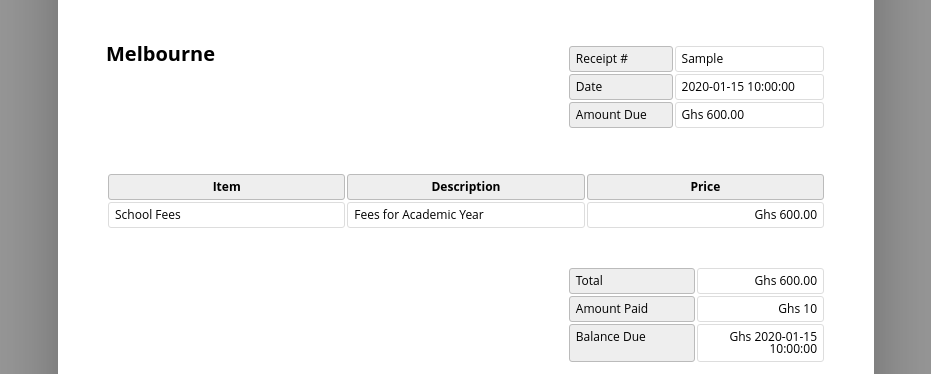
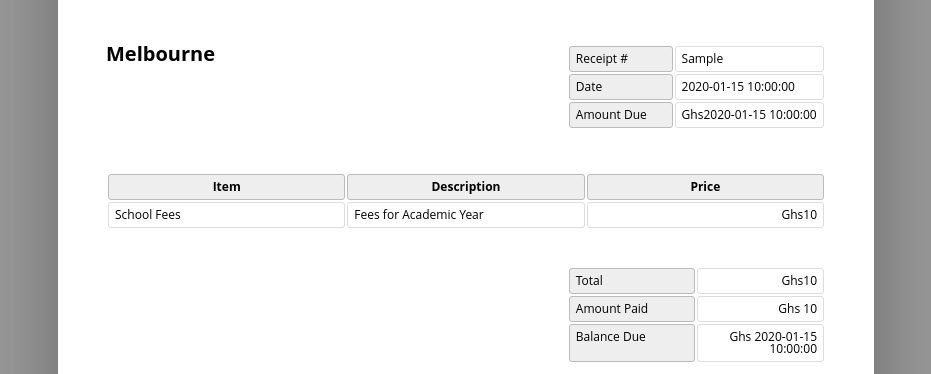
Before and after one commit to QwadwoNyamekye/pdf_gen, a Flask app: template templates/index.html in a window 1280 px wide. Shown: the part 234-608 px from the top of the page, without its empty margins (174-1105 px from the left). Run offline with Flask 2, Linux system fonts and the light colour scheme; the template is opened without the code that fills it: most values are stand-ins (such as "Sample title", 1, 10 or a date in 2020).

Commit message:
new additions

```diff
--- a/main.py
+++ b/main.py
@@ -17,15 +17,18 @@ def generate_pdf():
     name = data.get("name", "")
     email = data.get("email", "")
     contact = data.get("contact", "")
-    amount = data.get("amount", "")
+    amount_paid = float(data.get("amount_paid", ""))
     recipt_no = f"{random.randint(100000, 999999)}"
     date = datetime.now().date()
-    amount_due = 600 - float(amount)
+    amount_owed = float(data.get("amount_owed", ""))
+    amount_due = amount_owed - amount_paid
 
     # Make a PDF straight from HTML in a string.
     html = render_template(
         "index.html",
-        amount=amount,
+        amount_due=amount_due,
+        amount_owed=amount_owed,
+        amount_paid=amount_paid,
         student_id=student_id,
         form=form,
         name=name,
@@ -33,7 +36,6 @@ def generate_pdf():
         contact=contact,
         recipt_no=recipt_no,
         date=date,
-        amount_due=amount_due,
     )
     pdf = pdfkit.from_string(html, False, css="static/style.css")
     pdf = base64.b64encode(pdf).decode("utf-8")
--- a/templates/index.html
+++ b/templates/index.html
@@ -1,11 +1,12 @@
+<html>
 
-<html>
 <head>
 	<meta charset="utf-8">
 	<title>Invoice</title>
 	<link rel="stylesheet" href="../static/style.css">
 	<script src="script.js"></script>
 </head>
+
 <body>
 	<header>
 		<h1>Receipt</h1>
@@ -33,7 +34,7 @@
 			</tr>
 			<tr>
 				<th><span contenteditable>Amount Due</span></th>
-					<td><span id="prefix" contenteditable>Ghs</span><span> 600.00</span></td>
+				<td><span id="prefix" contenteditable>Ghs</span><span>{{amount_due}}</span></td>
 			</tr>
 		</table>
 		<table class="inventory">
@@ -50,18 +51,18 @@
 					<td><a class="cut">-</a><span contenteditable>School Fees</span></td>
 					<td><span contenteditable>Fees for Academic Year</span></td>
 
-						<td><span data-prefix>Ghs</span><span> 600.00</span></td>
+					<td><span data-prefix>Ghs</span><span>{{amount_owed}}</span></td>
 				</tr>
 			</tbody>
 		</table>
 		<table class="balance">
 			<tr>
 				<th><span contenteditable>Total</span></th>
-					<td><span data-prefix>Ghs</span><span> 600.00</span></td>
+				<td><span data-prefix>Ghs</span><span>{{amount_owed}}</span></td>
 			</tr>
 			<tr>
 				<th><span contenteditable>Amount Paid</span></th>
-					<td><span data-prefix>Ghs </span><span contenteditable>{{amount}}</span></td>
+				<td><span data-prefix>Ghs </span><span contenteditable>{{amount_paid}}</span></td>
 			</tr>
 			<tr>
 				<th><span contenteditable>Balance Due</span></th>
@@ -70,4 +71,5 @@
 		</table>
 	</article>
 </body>
+
 </html>
--- a/wsgi.py
+++ /dev/null
@@ -1,4 +0,0 @@
-from main import app
-
-if __name__ == "__main__":
-    app.run()
```
Lines whose indentation alone changed are shown as unchanged.
